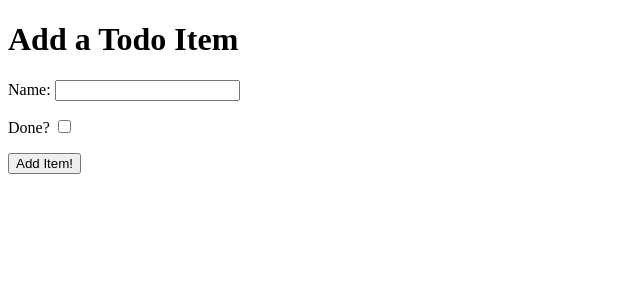
After one commit to cosmicCode42/hello-django, a Django app: page /add in a window 1280 px wide. The commit adds this page. Shown: the top 300 px of the page, without its empty margins (0-640 px from the left). Run offline with Django 3.2, Linux system fonts and the light colour scheme.

Commit message:
added Create functionality to add items to todo list

```diff
--- a/django_todo/urls.py
+++ b/django_todo/urls.py
@@ -15,9 +15,10 @@ Including another URLconf
 """
 from django.contrib import admin
 from django.urls import path
-from todo.views import get_todo_list
+from todo.views import get_todo_list, add_item
 
 urlpatterns = [
     path('admin/', admin.site.urls),
-    path('', get_todo_list, name='get_todo_list')
+    path('', get_todo_list, name='get_todo_list'),
+    path('add', add_item, name='add_item')
 ]
--- /dev/null
+++ b/todo/templates/todo/add_item.html
@@ -0,0 +1,29 @@
+<!DOCTYPE html>
+<html lang="en">
+<head>
+    <meta charset="UTF-8">
+    <meta name="viewport" content="width=device-width, initial-scale=1.0">
+    <title>Document</title>
+</head>
+<body>
+    <h1>Add a Todo Item</h1>
+    <form method="POST" action="add">
+        {% csrf_token %} <!-- guarantees that the data posted is from this form and not another site -->
+        <div>
+            <p>
+                <label for="id_name">Name:</label>
+                <input type="text" name="item_name" id="id_name">
+            </p>
+        </div>
+        <div>
+            <p>
+                <label for="id_done">Done?</label>
+                <input type="checkbox" name="done" id="id_done">
+            </p>
+        </div>
+        <div>
+            <button type="submit">Add Item!</button>
+        </div>
+    </form>
+</body>
+</html>
--- a/todo/templates/todo/todo_list.html
+++ b/todo/templates/todo/todo_list.html
@@ -22,5 +22,6 @@
         </tr>
         {% endfor %}
     </table>
+    <a href="/add">Add an item</a>
 </body>
 </html>
--- a/todo/views.py
+++ b/todo/views.py
@@ -1,4 +1,4 @@
-from django.shortcuts import render
+from django.shortcuts import render, redirect
 from .models import Item
 
 # Create your views here.
@@ -10,3 +10,13 @@ def get_todo_list(request):
         'items': items,
     }
     return render(request, 'todo/todo_list.html', context)
+
+
+def add_item(request):
+    if request.method == 'POST':
+        name = request.POST.get('item_name')
+        done = 'done' in request.POST
+        Item.objects.create(name=name, done=done)
+
+        return redirect('get_todo_list')
+    return render(request, 'todo/add_item.html')
```
Also changed, not shown: db.sqlite3.
